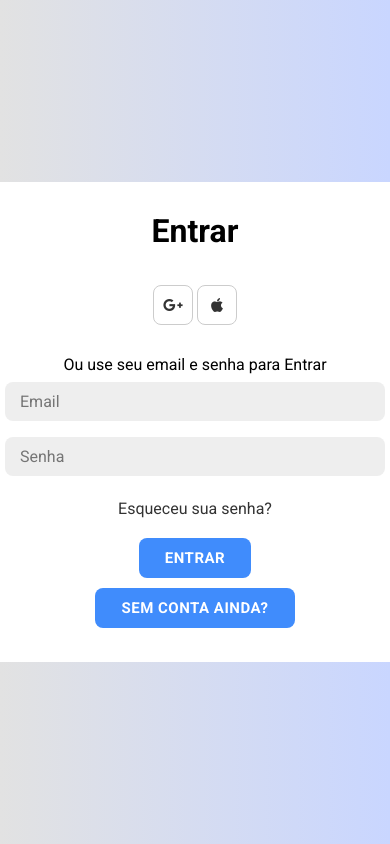
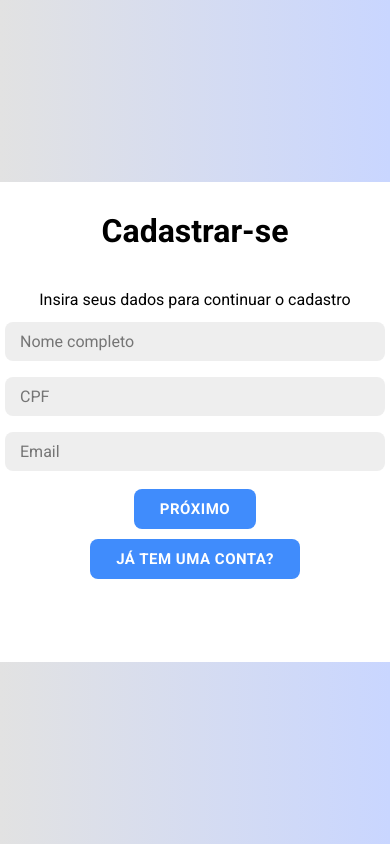
Before and after one commit to gustavorods/2023_odonto_kids, a PHP site: page /assets/pages/login.html in a window 390 px wide. Run offline with PHP 8.4, Linux system fonts and the light colour scheme; some libraries are stand-ins or nearby versions.

Commit message:
feat mobile-login: botão de proximo funcionando com js

```diff
--- a/assets/css/mobile-login.css
+++ b/assets/css/mobile-login.css
@@ -1,5 +1,6 @@
 @import url('https://fonts.googleapis.com/css2?family=Inter:wght@400;500;600;700;800;900&family=Roboto:wght@400;500;700;900&display=swap');
 
+/*Girar o card*/
 .flip-container{
     position: absolute;
     perspective: 1200px;
@@ -11,6 +12,7 @@
     height: 480px;
     transition: all 0.4s ease-in-out;
     transform-style: preserve-3d;
+    transform: rotateY(-180deg);
 }
 
 .front, .back{
@@ -24,6 +26,15 @@
     border-radius: 20px;
 }
 
+.front, .back{
+    background-color: white;
+}
+
+.back {
+    transform: rotateY(-180deg);
+}
+
+/*Formulario da parte "front"*/
 .mobile-form-container form{
     display: flex;
     align-items: center;
@@ -63,11 +74,13 @@
     cursor: pointer;
 }
 
-
-.front, .back{
-    background-color: white;
+/*formulario da parte "back"*/
+.back .mobile-form-container span {
+    margin-top: 40px;
+    margin-bottom: 5px
 }
 
-.back {
-    transform: rotateY(-180deg);
+
+.mobile-input-second-info, .mobile-input-third-info, .mobile-btn-form-back, .mobile-btn-form-send{
+    display: none;
 }
--- a/assets/js/mobile-login.js
+++ b/assets/js/mobile-login.js
@@ -1,6 +1,43 @@
-const criar_conta = document.querySelector("#mobile-btn-SemContaAinda")
+/* Botões */
+const btn_criar_conta = document.querySelector(".mobile-btn-NoAccount");
+const btn_voltar_para_login = document.querySelector(".mobile-btn-form-BackToLogin");
+const btn_proxim0 = document.querySelector(".mobile-btn-form-next");
+const btn_v0ltar = document.querySelector(".mobile-btn-form-back");
+const btn_Enviar = document.querySelector(".mobile-btn-form-send");
+
+/* Áreas */
 const card = document.querySelector(".card");
+const primeirasInformacoes = document.querySelector(".mobile-input-first-info");
+const segundasInformacoes = document.querySelector(".mobile-input-second-info");
+const terceirasInformacoes = document.querySelector(".mobile-input-third-info");
 
-criar_conta.addEventListener('click', () => {
+/* Outros elementos */
+const tituloAreaCadastrar = document.querySelector(".mobile-form-titulo")
+
+
+// Botão de virar e desvirar o card
+btn_criar_conta.addEventListener('click', () => {
     card.style.transform = "rotateY(-180deg)";
-})
+});
+btn_voltar_para_login.addEventListener('click', () => {
+    card.style.transform = "rotateY(0deg)";
+});
+
+
+// Botão de próximo
+primeirasInformacoes.style.display = "block";
+btn_proxim0.addEventListener('click', () => {
+    if(primeirasInformacoes.style.display == "block"){
+        primeirasInformacoes.style.display = 'none'
+        segundasInformacoes.style.display = 'block'
+        btn_voltar_para_login.style.display = 'none'
+        btn_v0ltar.style.display = 'inline'
+        tituloAreaCadastrar.innerHTML = "Quase lá...";
+    } else if(segundasInformacoes.style.display == "block"){
+        segundasInformacoes.style.display = 'none'
+        terceirasInformacoes.style.display = 'block'
+        btn_proxim0.style.display = 'none'
+        btn_Enviar.style.display = 'inline'
+        tituloAreaCadastrar.innerHTML = "Falta um teco assim 🤏"
+    }
+});
--- a/assets/pages/login.html
+++ b/assets/pages/login.html
@@ -105,14 +105,46 @@
                         <input type="password" placeholder="Senha">
                         <a href="#">Esqueceu sua senha?</a>
                         <button>Entrar</button>
-                        <button type="button" id="mobile-btn-SemContaAinda">Sem conta ainda?</button>
+                        <button type="button" class="mobile-btn-NoAccount">Sem conta ainda?</button>
                     </form>
                 </div>
             </div>
             <div class="back">
                 <div class="mobile-form-container">
                     <form>
+                        <h1 class="mobile-form-titulo">Cadastrar-se</h1>
+                        <span>Insira seus dados para continuar o cadastro</span>
+                        <!-- Primeiras informações -->
+                        <div class="mobile-input-first-info">
+                            <input type="text" placeholder="Nome completo">
+                            <input type="number" placeholder="CPF">
+                            <input type="email" placeholder="Email">
+                        </div>
 
+                        <!-- Segundas informações -->
+                        <div class="mobile-input-second-info">
+                            <input type="tel" placeholder="Telefone">
+                            <input type="date">
+                            <select name="genero">
+                                <option disabled selected>Selecione seu gênero</option>
+                                <option value="masculino">Masculino</option>
+                                <option value="feminino">Feminino</option>
+                                <option value="nao-binario">Não binário</option>
+                                <option value="outro">Outro</option>
+                            </select>
+                        </div>
+
+                        <!-- Terceiras informações -->
+                        <div class="mobile-input-third-info">
+                            <input type="password" class="" placeholder="Senha">
+                            <input type="password" class="" placeholder="Confirmar Senha">
+                        </div>
+
+                        <!--Botões-->
+                        <button type="button" class="mobile-btn-form-next">Próximo</button>
+                        <button type="button" class="mobile-btn-form-send">Enviar</button>
+                        <button type="button" class="mobile-btn-form-BackToLogin">Já tem uma conta?</button>
+                        <button type="button" class="mobile-btn-form-back">Voltar</button>
                     </form>
                 </div>
             </div>
```
